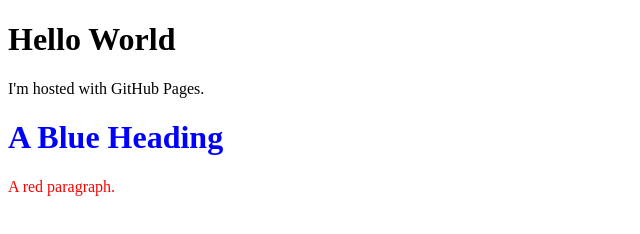
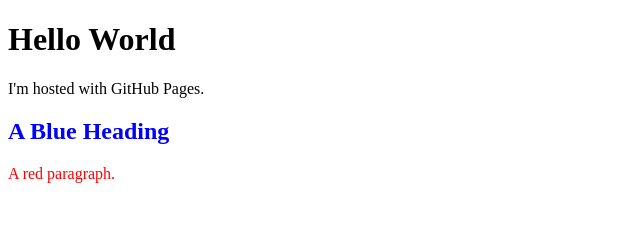
Before and after one commit to GreatMaN-Factory/GreatMaN-Factory, a plain HTML site: page index.html in a window 1280 px wide. Shown: the whole page, without its empty margins (0-640 px from the left). Drawn offline with Linux system fonts and the light colour scheme.

Commit message:
Update index.html

```diff
--- a/index.html
+++ b/index.html
@@ -3,10 +3,7 @@
 <body>
 <h1>Hello World</h1>
 <p>I'm hosted with GitHub Pages.</p>
-</body>
-  <body>
-
-<h1 style="color:blue;">A Blue Heading</h1>
+<h2 style="color:blue;">A Blue Heading</h1>
 
 <p style="color:red;">A red paragraph.</p>
 
```
